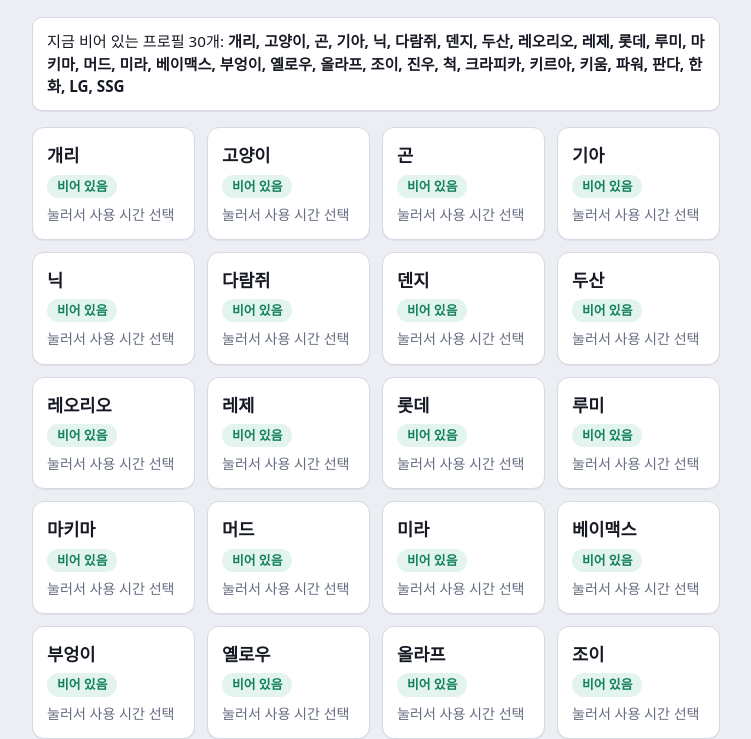
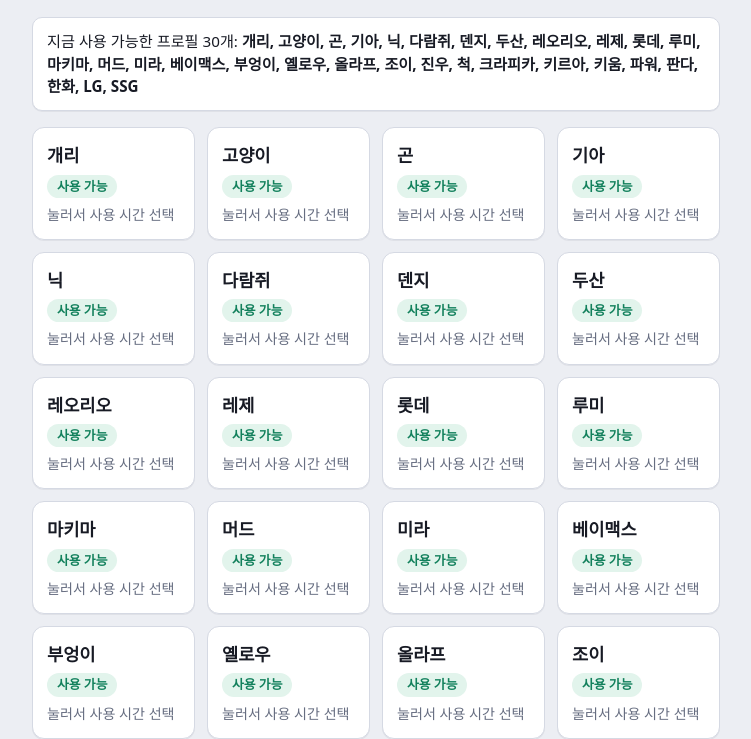
Before and after one commit to kaubaesj-droid/choose_ott, a plain HTML site: page index.html in a window 1280 px wide. Shown: the part 90-829 px from the top of the page, without its empty margins (264-1015 px from the left). Drawn offline with Linux system fonts and the light colour scheme; a web font is replaced by a local one.

Commit message:
Add files via upload

```diff
--- a/index.html
+++ b/index.html
@@ -230,11 +230,11 @@
     var sum = document.getElementById('summary');
     sum.textContent = '';
     if (freeList.length) {
-      sum.appendChild(document.createTextNode('지금 비어 있는 프로필 ' + freeList.length + '개: '));
+      sum.appendChild(document.createTextNode('지금 사용 가능한 프로필 ' + freeList.length + '개: '));
       sum.appendChild(el('b', null, freeList.join(', ')));
     } else {
       var soonest = Math.min.apply(null, PROFILES.map(function (p) { return usage(p).end; }));
-      sum.appendChild(document.createTextNode('빈 프로필이 없습니다. 가장 빨리 비는 시각은 '));
+      sum.appendChild(document.createTextNode('사용 가능한 프로필이 없습니다. 가장 빨리 사용할 수 있는 시각은 '));
       sum.appendChild(el('b', null, clock(soonest)));
       sum.appendChild(document.createTextNode('입니다.'));
     }
@@ -245,7 +245,7 @@
       var u = usage(p);
       var card = el('button', 'card ' + (u ? 'busy' : 'free'));
       card.appendChild(el('span', 'name', p));
-      card.appendChild(el('span', 'badge', u ? '사용중' : '비어 있음'));
+      card.appendChild(el('span', 'badge', u ? '사용중' : '사용 가능'));
       if (u) {
         card.appendChild(el('span', 'who', u.user));
         var meta = el('span', 'meta', clock(u.end) + ' 종료 · ' + remain(u.end) + ' 남음');
```
